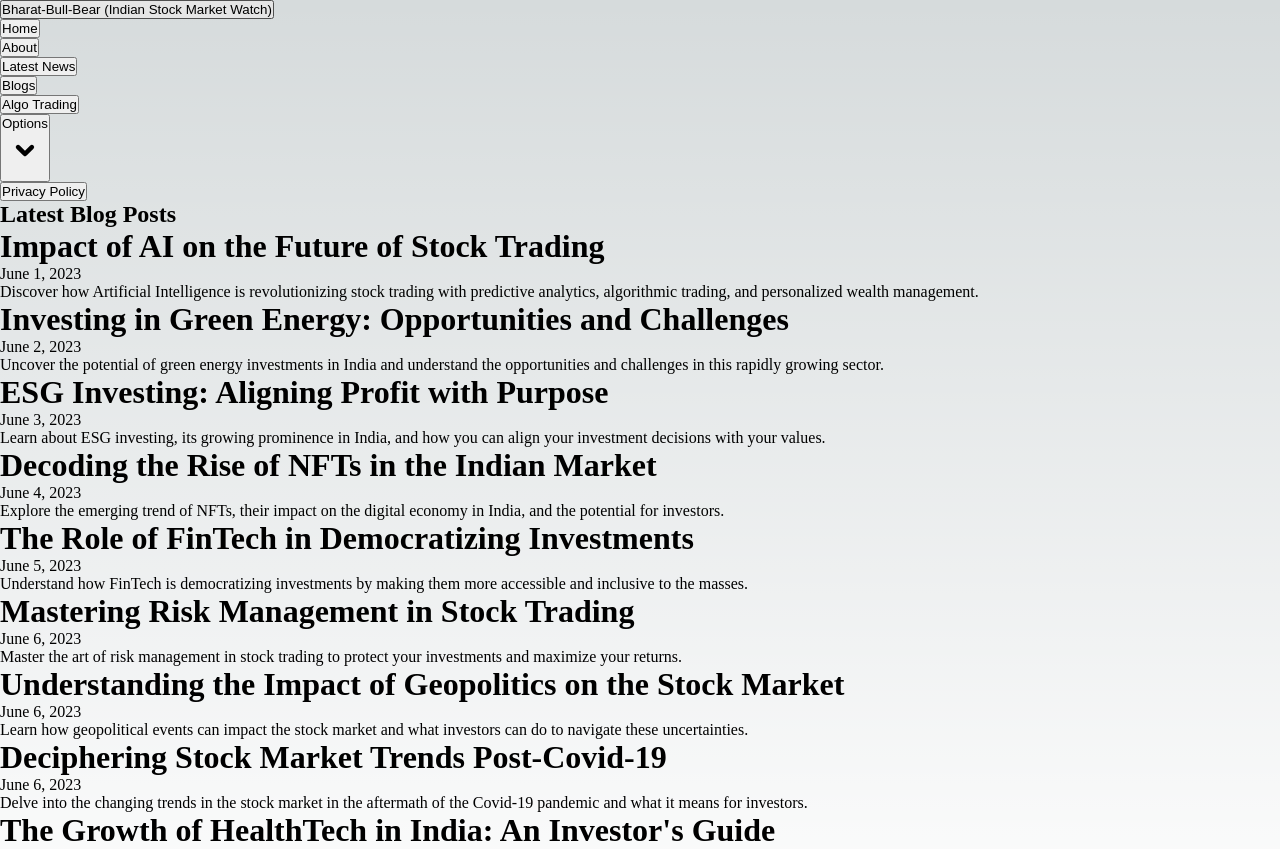
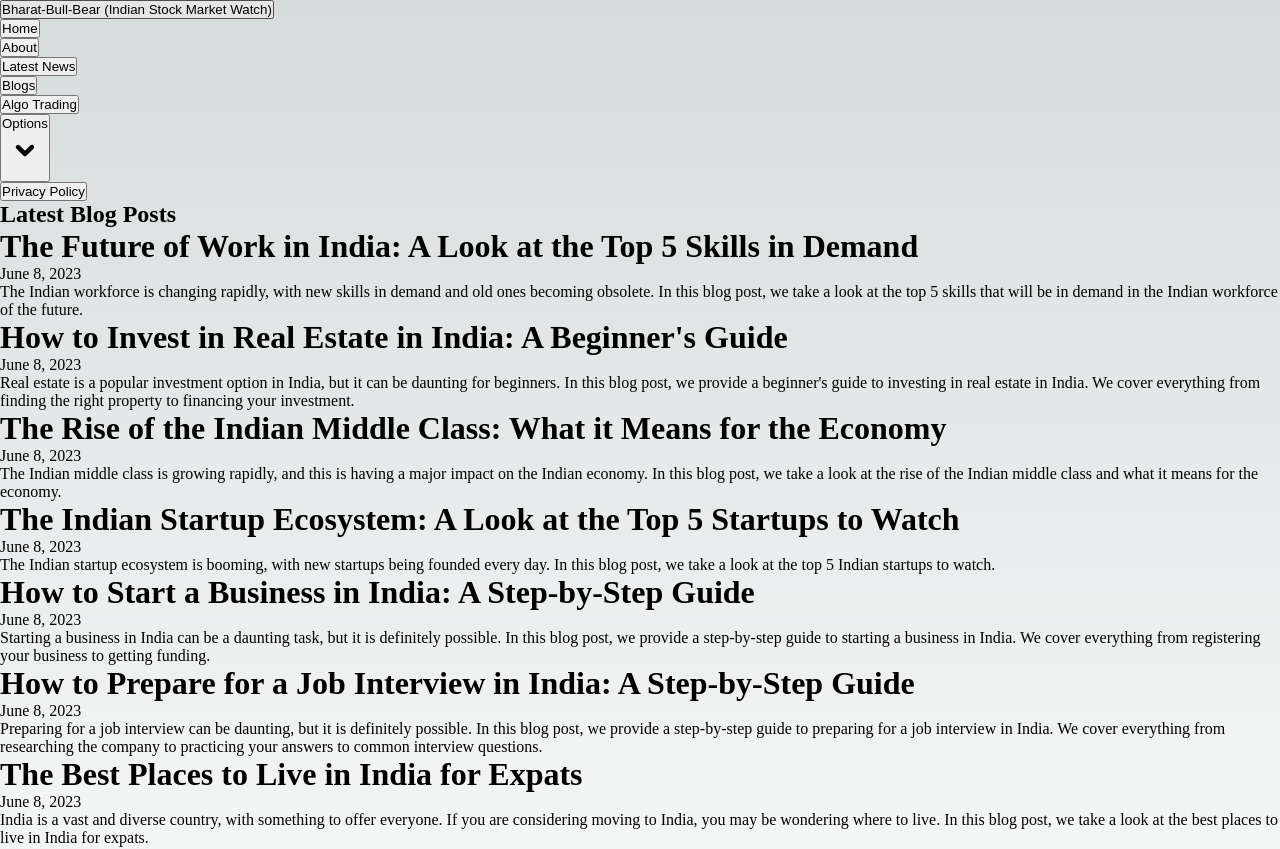
Before and after one commit to sudheer313/Indian-Stock-Markett-Watch, a Next.js app: page /Blogs in a window 1280 px wide. Shown: the top 849 px of the page. Built offline with nearby package versions, Linux system fonts and the light colour scheme.

Commit message:
update pages/Blogs

```diff
--- a/pages/Blogs.js
+++ b/pages/Blogs.js
@@ -5,84 +5,74 @@ import AdComponent from "../components/AdComponent";
 
 const blogPosts = [
   {
-    title: "Impact of AI on the Future of Stock Trading",
-    date: "June 1, 2023",
-    summary:
-      "Discover how Artificial Intelligence is revolutionizing stock trading with predictive analytics, algorithmic trading, and personalized wealth management.",
-    slug: "impact-of-ai-on-the-future-of-stock-trading",
-    link: "/blog/impact-of-ai-on-the-future-of-stock-trading",
+    "title": "The Future of Work in India: A Look at the Top 5 Skills in Demand",
+    "date": "June 8, 2023",
+    "summary": "The Indian workforce is changing rapidly, with new skills in demand and old ones becoming obsolete. In this blog post, we take a look at the top 5 skills that will be in demand in the Indian workforce of the future.",
+    "slug": "the-future-of-work-in-india-a-look-at-the-top-5-skills-in-demand",
+    "link": "/blog/the-future-of-work-in-india-a-look-at-the-top-5-skills-in-demand"
     },
     {
-    title: "Investing in Green Energy: Opportunities and Challenges",
-    date: "June 2, 2023",
-    summary:
-      "Uncover the potential of green energy investments in India and understand the opportunities and challenges in this rapidly growing sector.",
-    slug: "investing-in-green-energy-opportunities-and-challenges",
-    link: "/blog/investing-in-green-energy-opportunities-and-challenges",
+    "title": "How to Invest in Real Estate in India: A Beginner's Guide",
+    "date": "June 8, 2023",
+    "summary": "Real estate is a popular investment option in India, but it can be daunting for beginners. In this blog post, we provide a beginner's guide to investing in real estate in India. We cover everything from finding the right property to financing your investment.",
+    "slug": "how-to-invest-in-real-estate-in-india-a-beginners-guide",
+    "link": "/blog/how-to-invest-in-real-estate-in-india-a-beginners-guide"
     },
     {
-    title: "ESG Investing: Aligning Profit with Purpose",
-    date: "June 3, 2023",
-    summary:
-      "Learn about ESG investing, its growing prominence in India, and how you can align your investment decisions with your values.",
-    slug: "esg-investing-aligning-profit-with-purpose",
-    link: "/blog/esg-investing-aligning-profit-with-purpose",
+    "title": "The Rise of the Indian Middle Class: What it Means for the Economy",
+    "date": "June 8, 2023",
+    "summary": "The Indian middle class is growing rapidly, and this is having a major impact on the Indian economy. In this blog post, we take a look at the rise of the Indian middle class and what it means for the economy.",
+    "slug": "the-rise-of-the-indian-middle-class-what-it-means-for-the-economy",
+    "link": "/blog/the-rise-of-the-indian-middle-class-what-it-means-for-the-economy"
     },
     {
-    title: "Decoding the Rise of NFTs in the Indian Market",
-    date: "June 4, 2023",
-    summary:
-      "Explore the emerging trend of NFTs, their impact on the digital economy in India, and the potential for investors.",
-    slug: "decoding-the-rise-of-nfts-in-the-indian-market",
-    link: "/blog/decoding-the-rise-of-nfts-in-the-indian-market",
+    "title": "The Indian Startup Ecosystem: A Look at the Top 5 Startups to Watch",
+    "date": "June 8, 2023",
+    "summary": "The Indian startup ecosystem is booming, with new startups being founded every day. In this blog post, we take a look at the top 5 Indian startups to watch.",
+    "slug": "the-indian-startup-ecosystem-a-look-at-the-top-5-startups-to-watch",
+    "link": "/blog/the-indian-startup-ecosystem-a-look-at-the-top-5-startups-to-watch"
     },
     {
-    title: "The Role of FinTech in Democratizing Investments",
-    date: "June 5, 2023",
-    summary:
-      "Understand how FinTech is democratizing investments by making them more accessible and inclusive to the masses.",
-    slug: "the-role-of-fintech-in-democratizing-investments",
-    link: "/blog/the-role-of-fintech-in-democratizing-investments",
+    "title": "How to Start a Business in India: A Step-by-Step Guide",
+    "date": "June 8, 2023",
+    "summary": "Starting a business in India can be a daunting task, but it is definitely possible. In this blog post, we provide a step-by-step guide to starting a business in India. We cover everything from registering your business to getting funding.",
+    "slug": "how-to-start-a-business-in-india-a-step-by-step-guide",
+    "link": "/blog/how-to-start-a-business-in-india-a-step-by-step-guide"
     },
     {
-    title: "Mastering Risk Management in Stock Trading",
-    date: "June 6, 2023",
-    summary:
-      "Master the art of risk management in stock trading to protect your investments and maximize your returns.",
-    slug: "mastering-risk-management-in-stock-trading",
-    link: "/blog/mastering-risk-management-in-stock-trading",
+      "title": "How to Prepare for a Job Interview in India: A Step-by-Step Guide",
+      "date": "June 8, 2023",
+      "summary": "Preparing for a job interview can be daunting, but it is definitely possible. In this blog post, we provide a step-by-step guide to preparing for a job interview in India. We cover everything from researching the company to practicing your answers to common interview questions.",
+      "slug": "how-to-prepare-for-a-job-interview-in-india-a-step-by-step-guide",
+      "link": "/blog/how-to-prepare-for-a-job-interview-in-india-a-step-by-step-guide"
       },
       {
-    title: "Understanding the Impact of Geopolitics on the Stock Market",
-    date: "June 6, 2023",
-    summary:
-      "Learn how geopolitical events can impact the stock market and what investors can do to navigate these uncertainties.",
-    slug: "understanding-the-impact-of-geopolitics-on-the-stock-market",
-    link: "/blog/understanding-the-impact-of-geopolitics-on-the-stock-market",
+      "title": "The Best Places to Live in India for Expats",
+      "date": "June 8, 2023",
+      "summary": "India is a vast and diverse country, with something to offer everyone. If you are considering moving to India, you may be wondering where to live. In this blog post, we take a look at the best places to live in India for expats.",
+      "slug": "the-best-places-to-live-in-india-for-expats",
+      "link": "/blog/the-best-places-to-live-in-india-for-expats"
       },
       {
-    title: "Deciphering Stock Market Trends Post-Covid-19",
-    date: "June 6, 2023",
-    summary:
-      "Delve into the changing trends in the stock market in the aftermath of the Covid-19 pandemic and what it means for investors.",
-    slug: "deciphering-stock-market-trends-post-covid-19",
-    link: "/blog/deciphering-stock-market-trends-post-covid-19",
+      "title": "The Indian Education System: A Guide for Parents",
+      "date": "June 8, 2023",
+      "summary": "The Indian education system is a complex one, and it can be difficult to understand for parents who are not familiar with it. In this blog post, we provide a guide to the Indian education system for parents. We cover everything from the different types of schools to the admissions process.",
+      "slug": "the-indian-education-system-a-guide-for-parents",
+      "link": "/blog/the-indian-education-system-a-guide-for-parents"
       },
       {
-    title: "The Growth of HealthTech in India: An Investor's Guide",
-    date: "June 6, 2023",
-    summary:
-      "Explore the rapidly growing HealthTech industry in India and understand its investment potential.",
-    slug: "the-growth-of-healthtech-in-india-an-investors-guide",
-    link: "/blog/the-growth-of-healthtech-in-india-an-investors-guide",
+      "title": "The Indian Healthcare System: A Guide for Patients",
+      "date": "June 8, 2023",
+      "summary": "The Indian healthcare system is a vast and complex one, and it can be difficult to navigate for patients who are not familiar with it. In this blog post, we provide a guide to the Indian healthcare system for patients. We cover everything from finding a doctor to getting a prescription.",
+      "slug": "the-indian-healthcare-system-a-guide-for-patients",
+      "link": "/blog/the-indian-healthcare-system-a-guide-for-patients"
       },
       {
-    title: "Investing in India's Digital Economy: A Comprehensive Guide",
-    date: "June 6, 2023",
-    summary:
-      "Dive into India's booming digital economy, its key sectors, and the opportunities it presents for investors.",
-    slug: "investing-in-indias-digital-economy-a-comprehensive-guide",
-    link: "/blog/investing-in-indias-digital-economy-a-comprehensive-guide",
+      "title": "The Indian Travel Guide: A Must-Read for Visitors",
+      "date": "June 8, 2023",
+      "summary": "India is a vast and diverse country, with something to offer everyone. If you are planning a trip to India, you may be wondering where to go and what to do. In this blog post, we provide a travel guide to India for visitors. We cover everything from the best places to visit to the dos and don'ts of Indian travel.",
+      "slug": "the-indian-travel-guide-a-must-read-for-visitors",
+      "link": "/blog/the-indian-travel-guide-a-must-read-for-visitors"
       },
 ];
 
```
Lines whose indentation alone changed are shown as unchanged.
